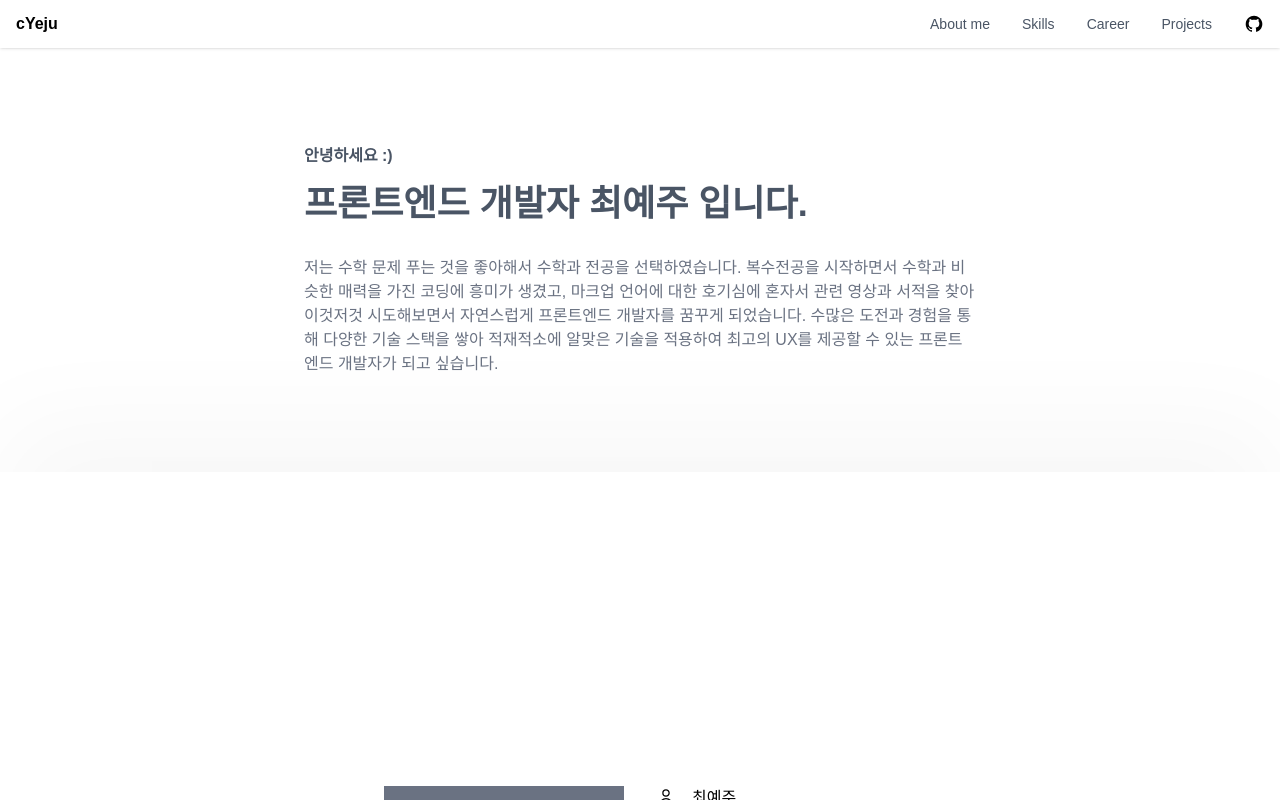
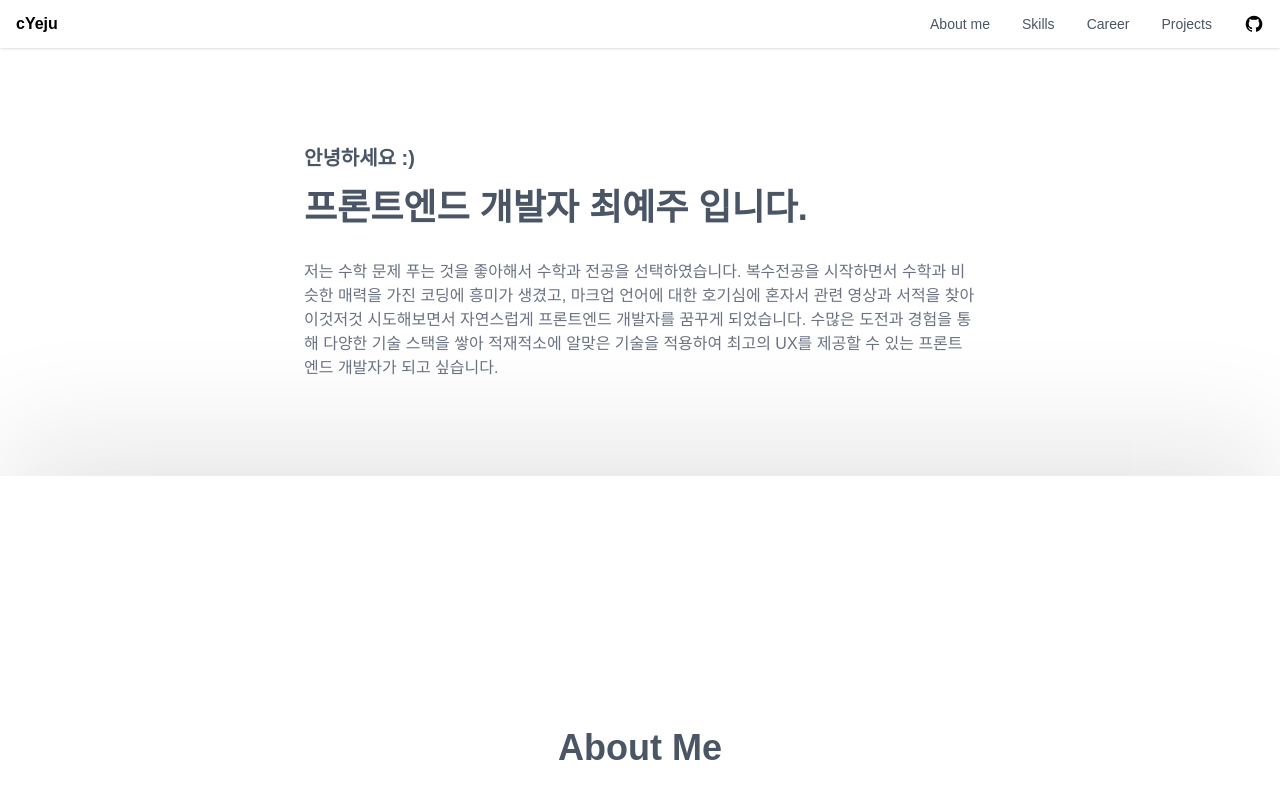
Before and after one commit to cyeju/cyeju.github.io, a Next.js app: page / in a window 1280 px wide. Built offline with nearby package versions, Linux system fonts and the light colour scheme.

Commit message:
style: about me title 스타일 수정

```diff
--- a/src/components/molecules/Introduction.tsx
+++ b/src/components/molecules/Introduction.tsx
@@ -6,7 +6,7 @@ const Introduction: FC = () => {
     return (
         <section className="flex flex-col pt-12 -mt-12">
             <div className="flex flex-col gap-4 max-w-2xl min-h-md m-auto py-24">
-                <h1 className="font-bold text-md text-gray-600">안녕하세요 :&#41;</h1>
+                <h1 className="font-bold text-xl text-gray-600">안녕하세요 :&#41;</h1>
                 <p className="font-bold text-4xl text-gray-600">프론트엔드 개발자 최예주 입니다.</p>
                 <p className="text-md mt-4 text-gray-500">
                     저는 수학 문제 푸는 것을 좋아해서 수학과 전공을 선택하였습니다. 복수전공을 시작하면서 수학과 비슷한
--- a/src/components/organisms/AboutMe.tsx
+++ b/src/components/organisms/AboutMe.tsx
@@ -2,15 +2,20 @@
 
 import type { FC } from 'react';
 import React from 'react';
-import { AcademicCapIcon, CakeIcon, EnvelopeIcon , UserIcon } from '@heroicons/react/24/outline';
+import Image from 'next/image';
+import { AcademicCapIcon, CakeIcon, EnvelopeIcon, UserIcon } from '@heroicons/react/24/outline';
 import Section from '@/components/atoms/Section';
 
 const AboutMe: FC = () => {
     return (
-        <div className="w-full shadow-[0_-50px_100px_rgba(0,0,0,0.03),0_50px_100px_rgba(0,0,0,0.03)]">
+        <div className="w-full shadow-[0_-50px_100px_rgba(0,0,0,0.08),0_50px_100px_rgba(0,0,0,0.08)]">
             <Section id="about">
+                <div className="flex flex-col gap-16 items-center">
+                    <h1 className="font-bold text-4xl text-gray-600">About Me</h1>
                     <div className="flex gap-8">
-                    <div className="w-[240px] bg-gray-500" />
+                        <div className="w-[240px]">
+                            <Image alt="이미지" src="/image/cyeju.webp" width={240} height={240} />
+                        </div>
                         <div className="flex flex-col gap-4 w-[240px]">
                             {[
                                 { icon: <UserIcon />, name: '최예주' },
@@ -29,7 +34,8 @@ const AboutMe: FC = () => {
                                     href="https://github.com/cyeju"
                                     target="_blank"
                                     className="text-gray-600 transition-colors duration-300 transform"
-                                aria-label="Github" rel="noreferrer"
+                                    aria-label="Github"
+                                    rel="noreferrer"
                                 >
                                     <svg
                                         className="w-5 h-5 fill-current"
@@ -44,7 +50,8 @@ const AboutMe: FC = () => {
                                     href="https://velog.io/@wings0of0bird/series"
                                     target="_blank"
                                     className="text-gray-600 transition-colors duration-300 transform"
-                                aria-label="Github" rel="noreferrer"
+                                    aria-label="Github"
+                                    rel="noreferrer"
                                 >
                                     <svg
                                         className="w-5 h-5 fill-current"
@@ -62,6 +69,7 @@ const AboutMe: FC = () => {
                             </div>
                         </div>
                     </div>
+                </div>
             </Section>
         </div>
     );
```
Also changed, not shown: 1 other file (tests, documents, lock files or other folders). Lines whose indentation alone changed are shown as unchanged.
